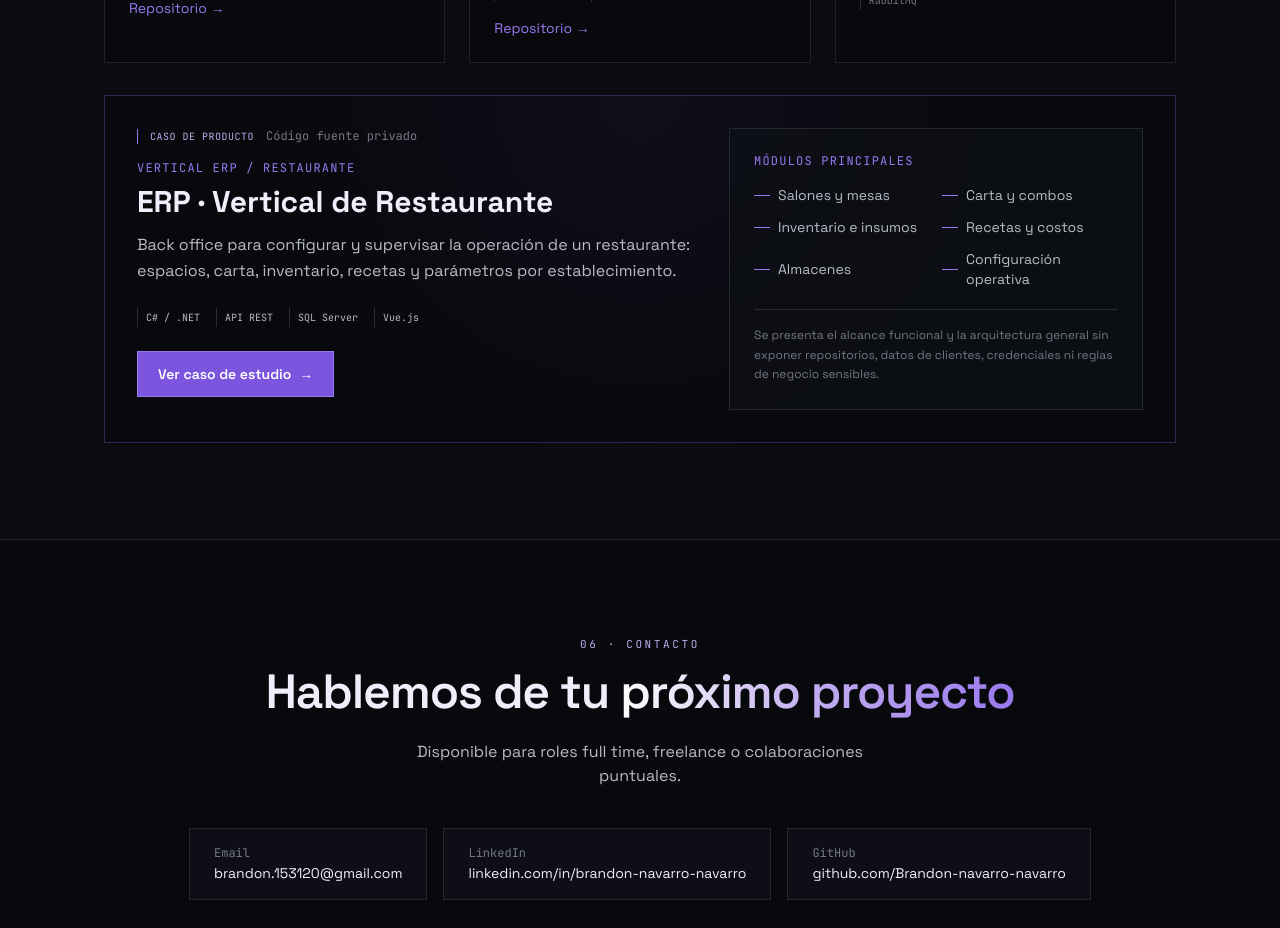
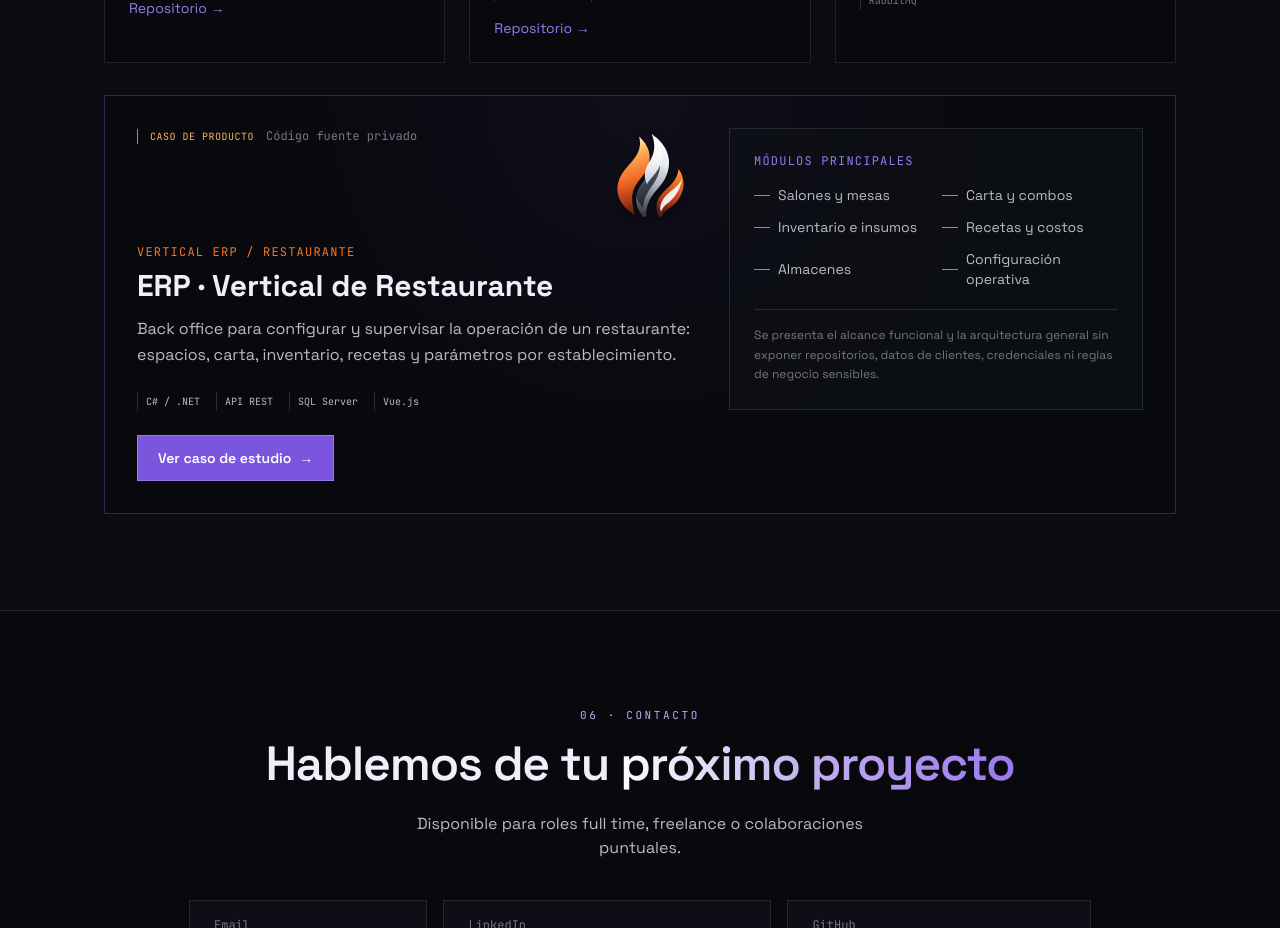
Before and after one commit to Brandon-navarro-navarro/portafolio, a Vue app: page / in a window 1280 px wide. Shown: the part 4720-5648 px from the top of the page. Built offline with nearby package versions, Linux system fonts and the light colour scheme.

Commit message:
Add restaurant vertical flame mark

```diff
--- a/proyectos/restaurante/index.html
+++ b/proyectos/restaurante/index.html
@@ -8,7 +8,7 @@
       content="Caso de estudio de Mesa, una vertical de gestión para restaurantes integrada con un núcleo ERP."
     />
     <meta name="theme-color" content="#0a0710" />
-    <link rel="icon" type="image/svg+xml" href="/portafolio/favicon.svg" />
+    <link rel="icon" type="image/svg+xml" href="/portafolio/restaurant-flame.svg" />
     <title>Mesa · Caso de estudio | Brandon Navarro</title>
   </head>
   <body>
--- a/src/RestaurantCaseStudy.vue
+++ b/src/RestaurantCaseStudy.vue
@@ -1,6 +1,7 @@
 <script setup lang="ts">
 const portfolioUrl = import.meta.env.BASE_URL
 const demoUrl = `${import.meta.env.BASE_URL}demos/mesa/#/login?redirect=/dashboard`
+const restaurantIconUrl = `${import.meta.env.BASE_URL}restaurant-flame.svg`
 
 const capabilities = [
   {
@@ -97,11 +98,18 @@ const roadmap = [
       <div class="absolute -right-40 top-20 h-96 w-96 rounded-full bg-karma-lilac-300/10 blur-[120px]" />
       <div class="section-container relative grid gap-14 py-20 lg:grid-cols-[1.05fr_0.95fr] lg:items-center">
         <div>
-          <div class="mb-6 flex flex-wrap items-center gap-3">
-            <span class="rounded-full border border-karma-purple-400/40 bg-karma-purple-500/10 px-3 py-1 font-mono text-xs text-karma-lilac-300">
-              CASO DE ESTUDIO
-            </span>
-            <span class="font-mono text-xs text-karma-text-muted">VERTICAL ERP / RESTAURANTE</span>
+          <div class="mb-7 flex items-center gap-5">
+            <img
+              :src="restaurantIconUrl"
+              alt="Símbolo de la vertical de restaurante"
+              class="h-24 w-24 shrink-0 object-contain md:h-28 md:w-28"
+            />
+            <div class="flex flex-wrap items-center gap-3">
+              <span class="rounded-full border border-[#f47526]/50 bg-[#f47526]/10 px-3 py-1 font-mono text-xs text-[#ffb45f]">
+                CASO DE ESTUDIO
+              </span>
+              <span class="font-mono text-xs text-karma-text-muted">VERTICAL ERP / RESTAURANTE</span>
+            </div>
           </div>
           <h1 class="max-w-3xl text-5xl font-bold leading-[0.95] tracking-tight md:text-7xl">
             Operación gastronómica,
--- a/src/components/ProjectsSection.vue
+++ b/src/components/ProjectsSection.vue
@@ -50,6 +50,8 @@ const restaurantCaseStudy = {
   stack: ['C# / .NET', 'API REST', 'SQL Server', 'Vue.js'],
   caseStudyUrl: `${import.meta.env.BASE_URL}proyectos/restaurante/`,
 }
+
+const restaurantIconUrl = `${import.meta.env.BASE_URL}restaurant-flame.svg`
 
 const statusLabel: Record<Project['status'], string> = {
   live: 'En producción',
@@ -123,14 +125,22 @@ const statusLabel: Record<Project['status'], string> = {
 
         <div class="relative grid lg:grid-cols-[1.15fr_0.85fr] gap-8 items-start">
           <div>
-            <div class="flex flex-wrap items-center gap-3 mb-4">
-              <span class="border-l border-karma-purple-400 pl-3 text-[10px] font-mono tracking-wider text-karma-lilac-300">
-                CASO DE PRODUCTO
-              </span>
-              <span class="text-xs font-mono text-karma-text-muted">Código fuente privado</span>
+            <div class="mb-5 flex items-start justify-between gap-5">
+              <div class="flex flex-wrap items-center gap-3">
+                <span class="border-l border-[#f47526] pl-3 text-[10px] font-mono tracking-wider text-[#ffb45f]">
+                  CASO DE PRODUCTO
+                </span>
+                <span class="text-xs font-mono text-karma-text-muted">Código fuente privado</span>
+              </div>
+              <img
+                :src="restaurantIconUrl"
+                alt=""
+                aria-hidden="true"
+                class="h-20 w-20 shrink-0 object-contain md:h-24 md:w-24"
+              />
             </div>
 
-            <p class="font-mono text-xs text-karma-purple-400 tracking-widest mb-2">
+            <p class="font-mono text-xs text-[#f47526] tracking-widest mb-2">
               VERTICAL ERP / RESTAURANTE
             </p>
             <h3 class="text-2xl md:text-3xl font-bold mb-3 group-hover:text-karma-lilac-300 transition-colors">
```
Also changed, not shown: public/restaurant-flame.svg (added).
